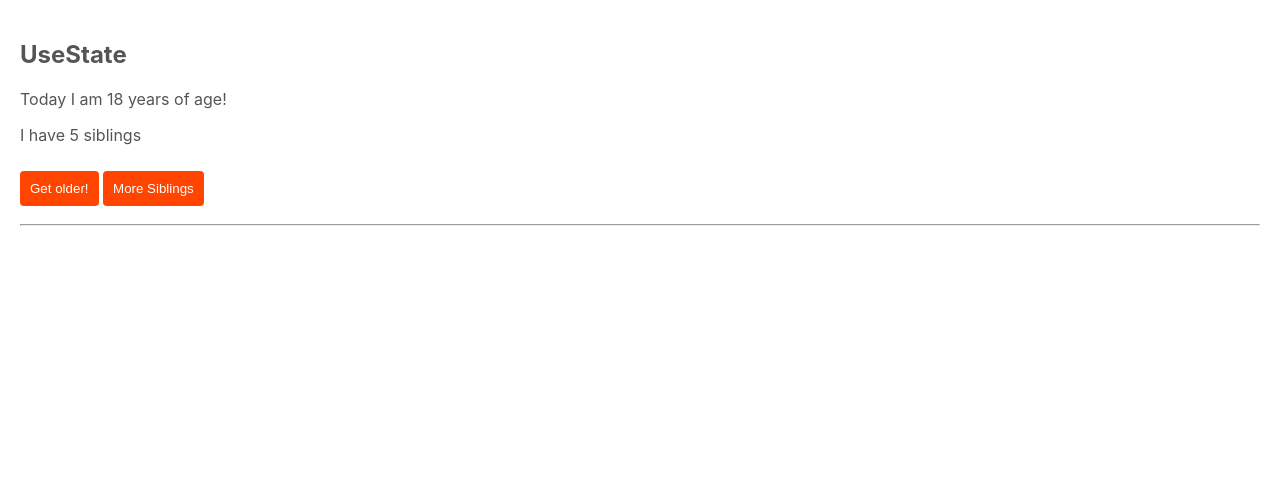
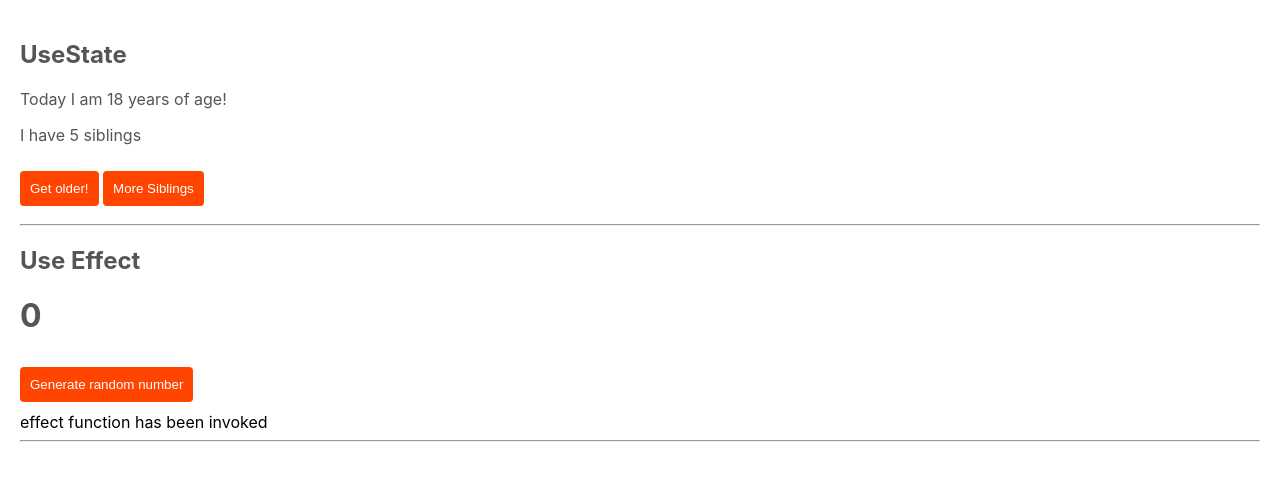
Before and after one commit to aycadogan/reactHooks, a React (Create React App) app: page / in a window 1280 px wide. Shown: the top 480 px of the page. Built offline with nearby package versions, Linux system fonts and the light colour scheme.

Commit message:
useEffect demo

```diff
--- a/src/App.js
+++ b/src/App.js
@@ -1,3 +1,4 @@
+import DemoUseEffect from "./UseEffect/DemoUseEffect";
 import DemoUseState from "./UseState/DemoUseState";
 
 function App() {
@@ -6,6 +7,11 @@ function App() {
       <h2>UseState</h2>
       <DemoUseState />
       <hr />
+
+      <h2>Use Effect</h2>
+      <DemoUseEffect />
+      <hr />
+
     </div>
   );
 }
--- a/src/UseEffect/DemoUseEffect.jsx
+++ b/src/UseEffect/DemoUseEffect.jsx
@@ -1,11 +1,58 @@
-import React from 'react'
+import React, {useState, useEffect} from 'react'
 
 const DemoUseEffect = () => {
-    return (
+
+    const [ randomNumber, setRandomNumber] = useState(0)
+    const [ effectLogs, setEffectLogs] = useState([])
+
+    useEffect(() => {
+        setEffectLogs((prevEffectLogs) => [...prevEffectLogs, 'effect function has been invoked' ])
+    }, [randomNumber])
+
+    return(
         <div>
-
+            <h1>{randomNumber}</h1>
+            <button onClick={ () => setRandomNumber(Math.random())}>Generate random number</button>
+            <div>
+                {effectLogs.map((effect, index) => (
+                    <div key={index}>
+                        {'beer '.repeat(index) + effect}
+                    </div>
+                ))}
+            </div>
         </div>
     )
+
+
 }
 
+
+// const DemoUseEffect = () => {
+
+//       const [count, setCount] = useState(0) //declaring a state variable
+
+//       const handleClick = () => setCount(count + 1)
+
+//       useEffect( () => {
+//         document.title = `You age ${count} years old`
+//       })
+
+//       useEffect( () => {
+//         const clicked = () => console.log("window clicked")
+//         window.addEventListener('click',clicked)
+
+//         //return a cleanup
+//         return () => {
+//             window.removeEventListener('click', clicked)
+//         }
+//         })
+
+//       return (
+//           <div>
+//               <p> look at the title of the current tab </p>
+//               <button onClick={handleClick}> Update Title! </button>
+//           </div>
+//       )
+// }
+
 export default DemoUseEffect
```
